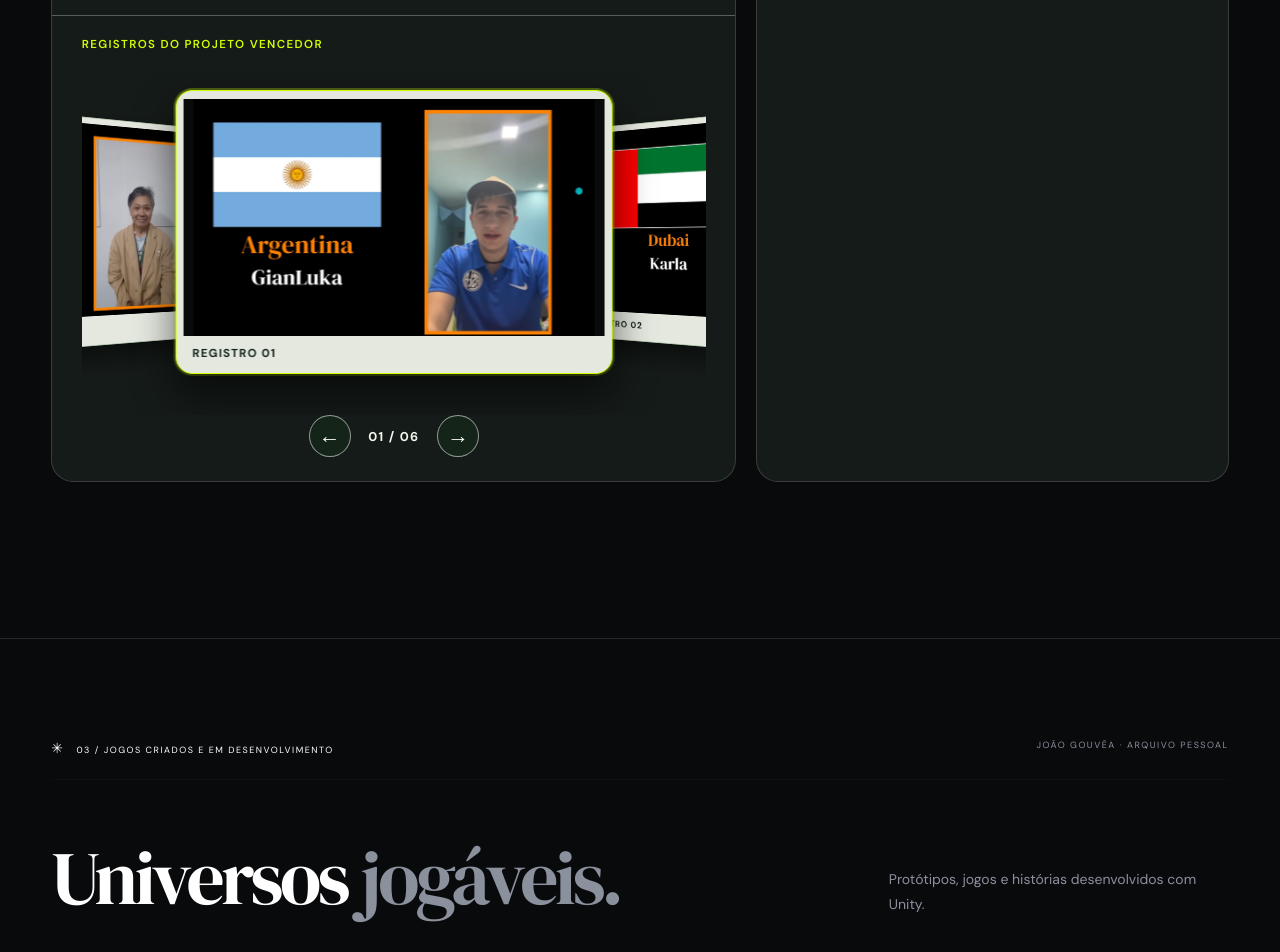
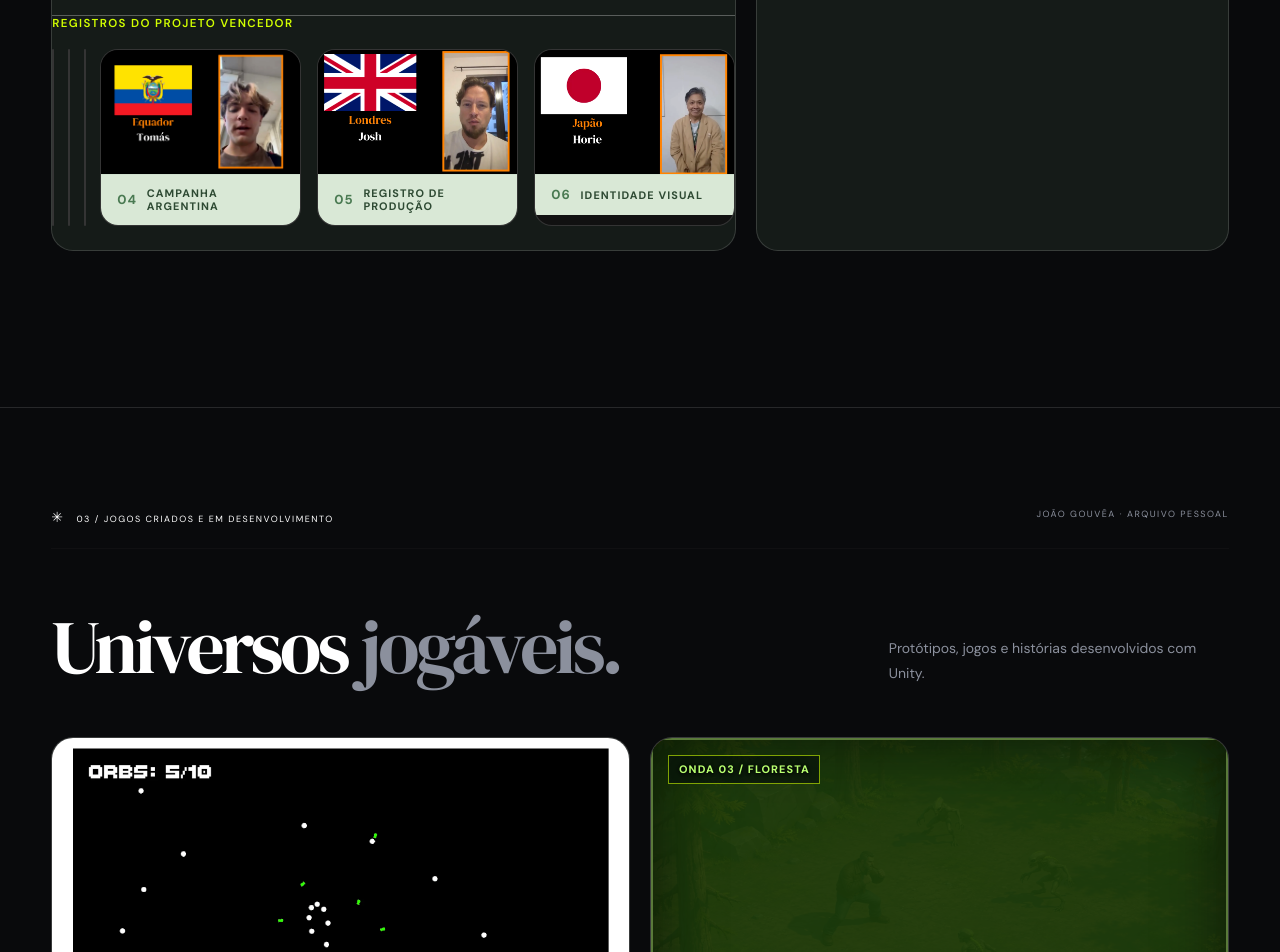
Before and after one commit to jgouveaf/Site.rosseti, a React (Vite) app: page / in a window 1280 px wide. Shown: the part 7420-8372 px from the top of the page. Built offline with nearby package versions, Linux system fonts and the light colour scheme.

Commit message:
feat: clean achievement carousel, italian whey photo grid, differentiate game visuals

```diff
--- a/src/Portfolio.tsx
+++ b/src/Portfolio.tsx
@@ -12,7 +12,6 @@ import { PortfolioTunnel } from "./PortfolioTunnel";
 const url = (path: string) => import.meta.env.BASE_URL + path;
 const photo = (id: string) => data.photos.find((p) => p.id === id)!;
 const achievements = [...data.achievements].sort((a, b) => (a.year ?? 9999) - (b.year ?? 9999));
-const years = [...new Set(achievements.flatMap((a) => a.year ? [a.year] : []))];
 const projects = [
   { n: "01", name: "VisionAI", kind: "INTELIGÊNCIA ARTIFICIAL / ROBÓTICA", body: "Projeto em desenvolvimento de inteligência artificial e robótica. Explora visão computacional e a integração entre software e robô móvel.", status: "Em desenvolvimento" },
   { n: "02", name: "Frequência Morta", kind: "GAMEDEV / UNITY", body: "Projeto pessoal de jogo em desenvolvimento. Um espaço para aplicar programação, construir experiências e explorar a narrativa interativa.", status: "Em desenvolvimento" },
@@ -40,10 +39,6 @@ function AchievementCarousel() {
     if (event.key === "ArrowRight") { event.preventDefault(); change(1); }
     if (event.key === "ArrowLeft") { event.preventDefault(); change(-1); }
   }}>
-    <div className="pf-achievement-years" aria-label="Pular para um ano">
-      {years.map((year) => <button key={year} type="button" className={current.year === year ? "is-active" : ""} onClick={() => setActive(achievements.findIndex((item) => item.year === year))}>{year}</button>)}
-      <button type="button" className={!current.year ? "is-active" : ""} onClick={() => setActive(achievements.findIndex((item) => !item.year))}>Sem data</button>
-    </div>
     <div className="pf-achievement-stage" onPointerDown={(event) => { if (event.isPrimary) dragStart.current = event.clientX; }} onPointerUp={endDrag} onPointerCancel={() => { dragStart.current = null; }} onClickCapture={(event) => { if (performance.now() < suppressClickUntil.current) { event.preventDefault(); event.stopPropagation(); } }}>
       <span className="pf-achievement-watermark" aria-hidden="true">{current.year ?? "JG"}</span>
       <ul className="pf-achievement-deck">
@@ -66,43 +61,41 @@ function AchievementCarousel() {
     </div>
     <div className="pf-achievement-controls">
       <button type="button" onClick={() => change(-1)} aria-label="Conquista anterior">←</button>
-      <div className="pf-achievement-progress"><span>{String(active + 1).padStart(2, "0")} / {String(achievements.length).padStart(2, "0")}</span><input type="range" min="0" max={achievements.length - 1} value={active} onChange={(event) => setActive(Number(event.target.value))} aria-label="Ir para uma conquista" /><span>ARRASTE OU DESLIZE</span></div>
+      <div className="pf-achievement-progress"><span>{String(active + 1).padStart(2, "0")} / {String(achievements.length).padStart(2, "0")}</span></div>
       <button type="button" onClick={() => change(1)} aria-label="Próxima conquista">→</button>
     </div>
     <p className="pf-source-note">Histórico informado por João. Itens sem ano confirmado não receberam data presumida.</p>
   </div>;
 }
 function ItalianWheyCarousel() {
-  const [active, setActive] = useState(0);
-  const dragStart = useRef<number | null>(null);
-  const suppressClickUntil = useRef(0);
-  const change = (direction: number) => setActive((index) => (index + direction + 6) % 6);
-  const endDrag = (event: React.PointerEvent<HTMLDivElement>) => {
-    if (dragStart.current === null) return;
-    const delta = event.clientX - dragStart.current;
-    if (Math.abs(delta) > 35) {
-      suppressClickUntil.current = performance.now() + 250;
-      change(delta < 0 ? 1 : -1);
-    }
-    dragStart.current = null;
-  };
-  return <div className="pf-italian-gallery" aria-label="Registros do projeto ItalianWhey" onKeyDown={(event) => {
-    if (event.key === "ArrowRight") { event.preventDefault(); change(1); }
-    if (event.key === "ArrowLeft") { event.preventDefault(); change(-1); }
-  }}>
-    <span>REGISTROS DO PROJETO VENCEDOR</span>
-    <div className="pf-italian-stage" onPointerDown={(event) => { if (event.isPrimary) dragStart.current = event.clientX; }} onPointerUp={endDrag} onPointerCancel={() => { dragStart.current = null; }} onClickCapture={(event) => { if (performance.now() < suppressClickUntil.current) { event.preventDefault(); event.stopPropagation(); } }}>
-      {[1, 2, 3, 4, 5, 6].map((image, index) => {
-        let offset = index - active;
-        if (offset > 3) offset -= 6;
-        if (offset < -3) offset += 6;
-        return <figure key={image} className={`${offset === 0 ? "is-active" : ""} ${Math.abs(offset) > 2 ? "is-hidden" : ""}`} style={{ "--iw-shift": `${offset * 77}%`, "--iw-turn": `${offset === 0 ? 0 : offset < 0 ? 43 : -43}deg`, "--iw-scale": offset === 0 ? 1 : Math.abs(offset) === 1 ? .83 : .68, zIndex: 10 - Math.abs(offset) } as React.CSSProperties} aria-hidden={offset !== 0}>
-          <button type="button" tabIndex={offset === 0 ? 0 : -1} onClick={() => { if (offset !== 0) setActive(index); }} aria-label={`Ver registro ${image} do ItalianWhey`}><img src={url(`media/featured/italianwhey-${image}.webp`)} alt="" loading="lazy" /><span>REGISTRO 0{image}</span></button>
-        </figure>;
-      })}
+  const captions = [
+    "Conceito da marca",
+    "Expansão internacional",
+    "Apresentação em Dubai",
+    "Campanha Argentina",
+    "Registro de produção",
+    "Identidade visual",
+  ];
+  return (
+    <div className="pf-italian-gallery pf-italian-photo-grid" aria-label="Registros do projeto ItalianWhey">
+      <span className="pf-italian-grid-label">REGISTROS DO PROJETO VENCEDOR</span>
+      <div className="pf-italian-grid">
+        {[1, 2, 3, 4, 5, 6].map((n) => (
+          <figure key={n} className="pf-italian-photo-card">
+            <img
+              src={url(`media/featured/italianwhey-${n}.webp`)}
+              alt={captions[n - 1]}
+              loading="lazy"
+            />
+            <figcaption>
+              <span className="pf-italian-photo-n">{String(n).padStart(2, "0")}</span>
+              <span>{captions[n - 1].toUpperCase()}</span>
+            </figcaption>
+          </figure>
+        ))}
+      </div>
     </div>
-    <div className="pf-italian-controls"><button type="button" aria-label="Registro anterior" onClick={() => change(-1)}>←</button><span>{String(active + 1).padStart(2, "0")} / 06</span><button type="button" aria-label="Próximo registro" onClick={() => change(1)}>→</button></div>
-  </div>;
+  );
 }
 function HoverLetters({ text }: { text: string }) {
   return <span className="pf-hover-word">
@@ -439,7 +432,7 @@ export function Portfolio() {
             <div className="pf-timeline-archive-heading">
               <span className="pf-kicker">DEPOIS DO TÚNEL</span>
               <h2>Cada etapa<br /><em>conta.</em></h2>
-              <p>Explore as conquistas deslizando os cards. Selecione um ano para ir direto a essa etapa.</p>
+              <p>Navegue pelas conquistas usando as setas ou selecionando os cards na trajetória.</p>
             </div>
             <AchievementCarousel />
           </div>
--- a/src/portfolio-tunnel.css
+++ b/src/portfolio-tunnel.css
@@ -127,7 +127,8 @@
 .pf-history-card-result { display: block; color: #2e4a33; font: 500 clamp(1rem,1.3vw,1.3rem)/1.4 var(--font-body); }
 .pf-history-card-bottom { margin-top: 2.5rem; padding-top: .85rem; border-top: 1px solid #2751396b; color: #3e6245; }
 .pf-history-card-bottom span { font-size: 1.4rem; }
-.pf-achievement-controls { display: flex; align-items: center; justify-content: center; gap: clamp(1rem,4vw,4rem); padding: 0 4vw; }
+.pf-achievement-controls { display: flex; align-items: center; justify-content: center; gap: clamp(1rem,2.5vw,2rem); padding: 0 4vw; margin-top: 1rem; }
+.pf-achievement-progress { display: flex; align-items: center; justify-content: center; min-width: 90px; color: #163726; font: 700 .85rem var(--font-body); letter-spacing: .12em; }
 .pf-achievement-controls > button { appearance: none; flex: none; width: 58px; height: 58px; border: 1px solid #244b32; border-radius: 50%; background: #163726; color: #f2f5e9; font: 400 1.8rem var(--font-body); cursor: pointer; transition: transform .25s,background .25s; }
 .pf-achievement-controls > button:hover,.pf-achievement-controls > button:focus-visible { transform: scale(1.1); background: #335f40; outline: none; }
 .pf-achievement-progress { display: flex; align-items: center; gap: 1rem; width: min(500px,55vw); color: #42634a; font: 700 .72rem var(--font-body); letter-spacing: .08em; white-space: nowrap; }
@@ -188,12 +189,34 @@
 .pf-italian-gallery > .pf-italian-controls { display: flex; justify-content: center; align-items: center; gap: 1.1rem; width: 100%; overflow: visible; padding: 0; color: #f4f7ed; font: 700 .8rem var(--font-body); letter-spacing: .1em; }
 .pf-italian-controls button { appearance: none; width: 42px; height: 42px; border: 1px solid #ffffff8a; border-radius: 50%; background: #152418; color: #f5f7ef; font: 400 1.35rem var(--font-body); cursor: pointer; transition: transform .2s,background .2s; }
 .pf-italian-controls button:hover,.pf-italian-controls button:focus-visible { transform: scale(1.1); background: #3c6032; outline: none; }
-.pf-game-image-jogo-bosque img,.pf-game-image-jogo-planeta img { filter: none; }
+.pf-game-image-jogo-bosque img { filter: sepia(.18) saturate(1.25) hue-rotate(-8deg) contrast(1.07) brightness(.97); }
+.pf-game-image-jogo-planeta img { filter: saturate(.75) hue-rotate(190deg) contrast(1.12) brightness(.93); }
+.pf-game-image-jogo-bosque { border: 2px solid #5a7a3a !important; box-shadow: 0 0 0 4px #3a5a1a44, 0 18px 40px #0006 !important; }
+.pf-game-image-jogo-planeta { border: 2px solid #3a5a9a !important; box-shadow: 0 0 0 4px #1a3a7a44, 0 18px 40px #0007 !important; }
+.pf-game-image-jogo-bosque .pf-game-hud { color: #b8ff70; border-color: #6aaa2a; background: #1a3a0aee; }
+.pf-game-image-jogo-planeta .pf-game-hud { color: #70b8ff; border-color: #2a5aaa; background: #0a1a3aee; }
 .pf-game-image-jogo-bosque .pf-game-reticle,.pf-game-image-jogo-planeta .pf-game-reticle { display: none; }
 @media (max-width: 700px) {
   .pf-italian-gallery > .pf-italian-stage { height: 285px; }
   .pf-italian-gallery > .pf-italian-stage figure { width: 82%; height: 78%; top: 8%; }
 }
+
+/* ItalianWhey photo grid — same editorial card language as achievement cards */
+.pf-italian-photo-grid { padding: 0; }
+.pf-italian-grid-label { display: block; margin-bottom: 1.5rem; font: 700 .72rem/1.25 var(--font-body); letter-spacing: .13em; color: #b4c4b8; }
+.pf-italian-grid { display: grid; grid-template-columns: repeat(3, minmax(0, 1fr)); gap: clamp(.7rem, 1.5vw, 1.3rem); margin-top: .5rem; }
+.pf-italian-photo-card { margin: 0; border: 1px solid #b1c8b2; border-radius: 18px; overflow: hidden; background: #d9e8d6; transition: transform .3s cubic-bezier(.2,1.35,.3,1), box-shadow .3s, border-color .3s; cursor: default; }
+.pf-italian-photo-card:hover { transform: translateY(-6px) scale(1.02); box-shadow: 0 22px 40px #1f3d2436; border-color: #cfff00; }
+.pf-italian-photo-card img { display: block; width: 100%; aspect-ratio: 4/3; object-fit: cover; object-position: center; filter: contrast(1.04) brightness(1.01); }
+.pf-italian-photo-card figcaption { display: flex; align-items: center; gap: .6rem; padding: .75rem 1rem; background: #d9e8d6; border-top: 1px solid #b1c8b240; font: 700 .68rem/1.2 var(--font-body); letter-spacing: .1em; color: #2e4a33; }
+.pf-italian-photo-n { color: #4a7a52; font-size: .82rem; }
+@media (max-width: 700px) {
+  .pf-italian-grid { grid-template-columns: repeat(2, minmax(0, 1fr)); }
+}
+@media (max-width: 480px) {
+  .pf-italian-grid { grid-template-columns: 1fr; }
+}
+
 @media (prefers-reduced-motion: reduce) {
   .pf-italian-gallery > .pf-italian-stage figure,.pf-italian-controls button { transition: none; }
 }
```
